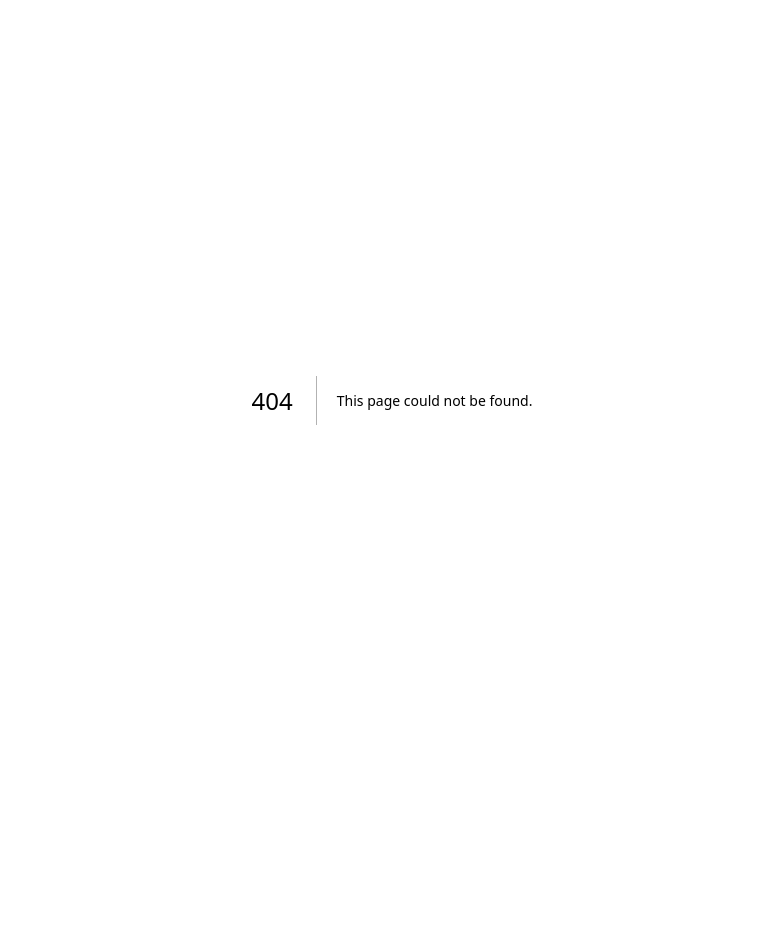
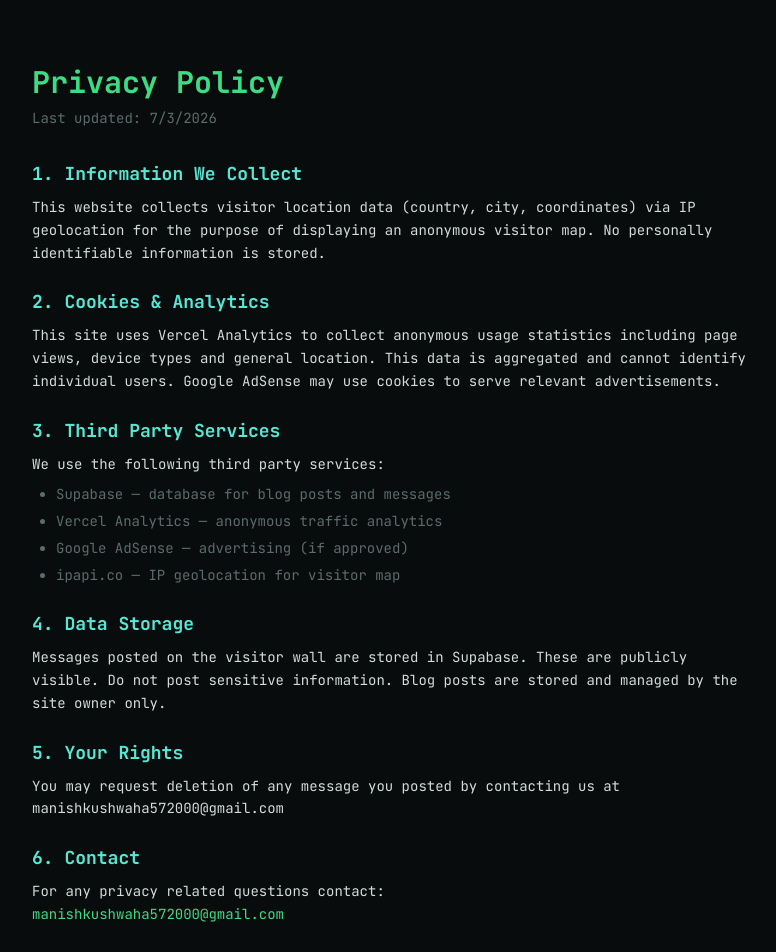
Before and after one commit to Manish57-droid/manish-portfolio, a Next.js app: page /privacy in a window 1280 px wide. Before the commit this address had no page. Shown: the top 952 px of the page, without its empty margins (248-1024 px from the left). Before the commit the page ends 800 px from the top, so only its background shows below. Built offline with nearby package versions, Linux system fonts and the light colour scheme.

Commit message:
adsense added

```diff
--- a/app/layout.js
+++ b/app/layout.js
@@ -24,7 +24,7 @@
     title: "Manish Kushwaha — Full Stack Developer",
     description:
       "Full Stack Developer & AWS Certified Cloud Practitioner based in Ranchi, Jharkhand.",
-    url: "https://manish-portfolio-smoky.vercel.app/",
+    url: "https://manish-portfolio-smoky.vercel.app",
     siteName: "Manish Kushwaha Portfolio",
     images: [
       {
@@ -48,6 +48,14 @@
 export default function RootLayout({ children }) {
   return (
     <html lang="en" className={`${jetbrains.variable} ${inter.variable}`}>
+      <head>
+        {/* ✅ PASTE YOUR ADSENSE SCRIPT HERE — from the AdSense page */}
+        <script
+          async
+          src="https://pagead2.googlesyndication.com/pagead/js/adsbygoogle.js?client=ca-pub-2821572625506761"
+          crossOrigin="anonymous"
+        />
+      </head>
       <body className="font-sans antialiased">
         {children}
         <Analytics />
--- /dev/null
+++ b/app/privacy/page.js
@@ -0,0 +1,53 @@
+export default function PrivacyPolicy() {
+  return (
+    <main className="min-h-screen bg-void text-ink px-6 py-16 max-w-3xl mx-auto font-mono">
+      <h1 className="text-3xl font-bold text-accent-green mb-2">Privacy Policy</h1>
+      <p className="text-ink-muted text-sm mb-8">Last updated: {new Date().toLocaleDateString()}</p>
+
+      <section className="space-y-6 text-sm leading-relaxed text-ink/80">
+        <div>
+          <h2 className="text-accent-cyan text-lg font-bold mb-2">1. Information We Collect</h2>
+          <p>This website collects visitor location data (country, city, coordinates) via IP geolocation for the purpose of displaying an anonymous visitor map. No personally identifiable information is stored.</p>
+        </div>
+
+        <div>
+          <h2 className="text-accent-cyan text-lg font-bold mb-2">2. Cookies & Analytics</h2>
+          <p>This site uses Vercel Analytics to collect anonymous usage statistics including page views, device types and general location. This data is aggregated and cannot identify individual users. Google AdSense may use cookies to serve relevant advertisements.</p>
+        </div>
+
+        <div>
+          <h2 className="text-accent-cyan text-lg font-bold mb-2">3. Third Party Services</h2>
+          <p>We use the following third party services:</p>
+          <ul className="list-disc pl-6 mt-2 space-y-1 text-ink-muted">
+            <li>Supabase — database for blog posts and messages</li>
+            <li>Vercel Analytics — anonymous traffic analytics</li>
+            <li>Google AdSense — advertising (if approved)</li>
+            <li>ipapi.co — IP geolocation for visitor map</li>
+          </ul>
+        </div>
+
+        <div>
+          <h2 className="text-accent-cyan text-lg font-bold mb-2">4. Data Storage</h2>
+          <p>Messages posted on the visitor wall are stored in Supabase. These are publicly visible. Do not post sensitive information. Blog posts are stored and managed by the site owner only.</p>
+        </div>
+
+        <div>
+          <h2 className="text-accent-cyan text-lg font-bold mb-2">5. Your Rights</h2>
+          <p>You may request deletion of any message you posted by contacting us at manishkushwaha572000@gmail.com</p>
+        </div>
+
+        <div>
+          <h2 className="text-accent-cyan text-lg font-bold mb-2">6. Contact</h2>
+          <p>For any privacy related questions contact:<br />
+          <span className="text-accent-green">manishkushwaha572000@gmail.com</span></p>
+        </div>
+      </section>
+
+      <div className="mt-12 border-t border-border pt-6">
+        <a href="/" className="text-accent-green hover:text-accent-cyan transition-colors text-sm">
+          ← Back to Portfolio
+        </a>
+      </div>
+    </main>
+  );
+}
```
